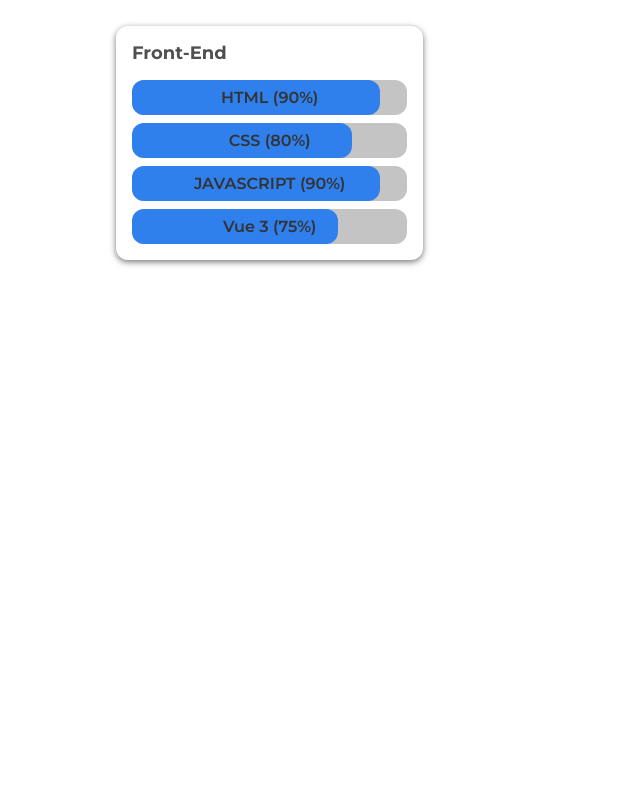
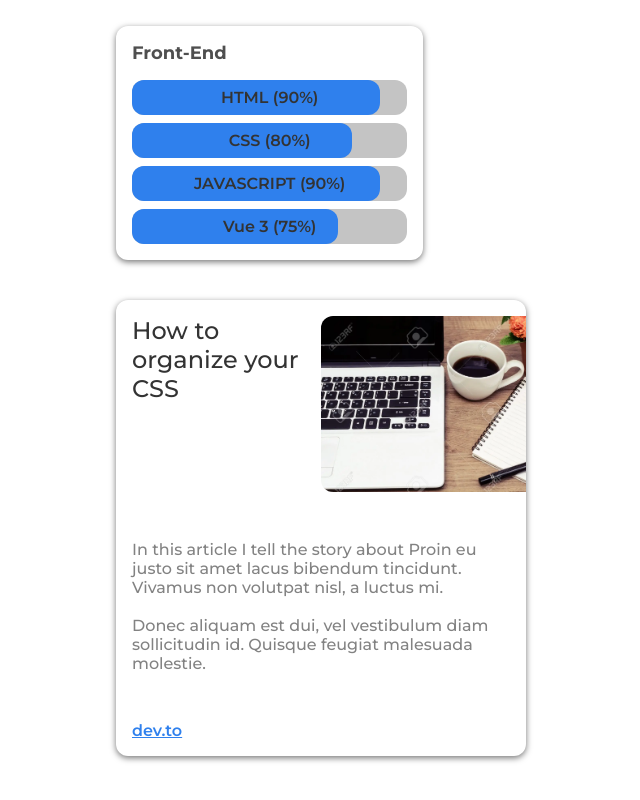
Before and after one commit to NehuenCuenca/devChallenge-portfolio-nc, a plain HTML site: page index.html in a window 1280 px wide. Shown: the part 332-1132 px from the top of the page, without its empty margins (12-652 px from the left). Before the commit the page ends 800 px from the top, so only its background shows below. Drawn offline with Linux system fonts and the light colour scheme.

Commit message:
added entry blog card

```diff
--- a/index.html
+++ b/index.html
@@ -61,7 +61,14 @@
       </ul>
     </div>
 
-    <div class="blog-entry-card"></div>
+    <div class="blog-entry-card">
+      <span class="title">How to organize your CSS</span>
+      <img src="assets/blogs/laptop-and-coffe.webp" alt="Latop open with coffe image">
+      <p class="description">In this article I tell the story about Proin eu justo sit amet lacus bibendum tincidunt. Vivamus non volutpat nisl, a luctus mi.
+
+      Donec aliquam est dui, vel vestibulum diam sollicitudin id. Quisque feugiat malesuada molestie.</p>
+      <a href="#" class="link">dev.to</a>
+    </div>
     <ul class="certificates-list"></ul>
     <ul class="experiences-list"></ul>
     <ul class="projects-list"></ul>
--- a/styles.css
+++ b/styles.css
@@ -162,3 +162,42 @@
     position: relative;
     place-self: center;
 }
+
+
+.blog-entry-card {
+    width: 40%;
+    box-shadow: 0px 2px 6px 0px rgba(0, 0, 0, 0.54);
+    padding: 1rem;
+    display: grid;
+    grid-template-columns: 50% 50%;
+    grid-auto-rows: auto;
+    grid-template-areas:
+        "title img"
+        "description description"
+        "link .";
+    gap: 4vh 0;
+    overflow: hidden;
+}
+.blog-entry-card .title {
+    grid-area: title;
+    font: 500 1.5rem 'Montserrat', 'sans-serif';
+    color: var(--GrayTitle);
+}
+.blog-entry-card img {
+    grid-area: img;
+    width: 140%;
+    border-radius: 12px;
+}
+.blog-entry-card .description {
+    grid-area: description;
+    white-space: pre-line;
+    font: 500 1rem 'Montserrat', 'sans-serif';
+    color: var(--GrayContent);
+}
+.blog-entry-card .link {
+    grid-area: link;
+    font: 600 1rem 'Montserrat', 'sans-serif';
+    color: #2F80ED;
+    text-decoration: underline;
+    text-transform: lowercase;
+}
```
